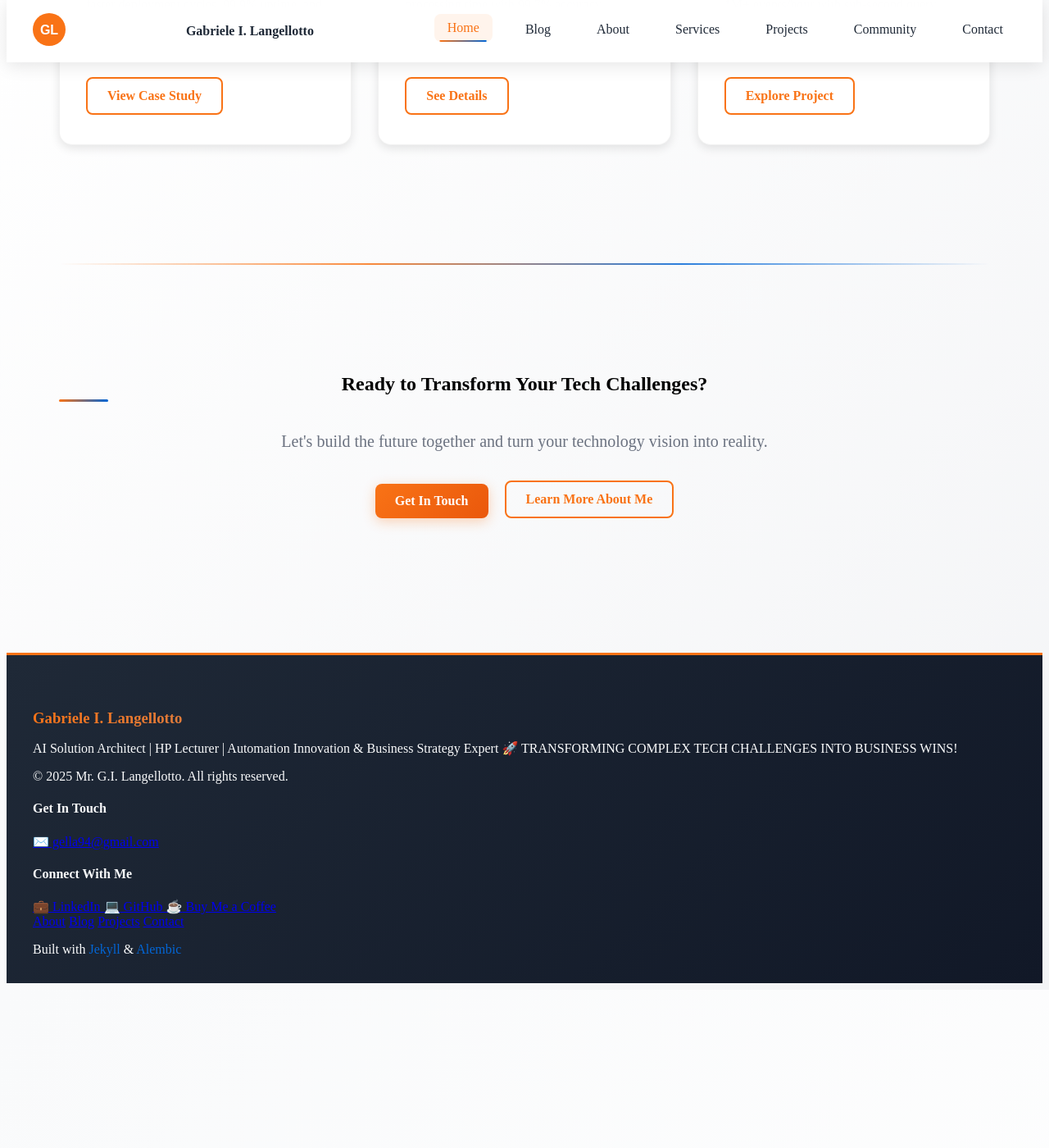
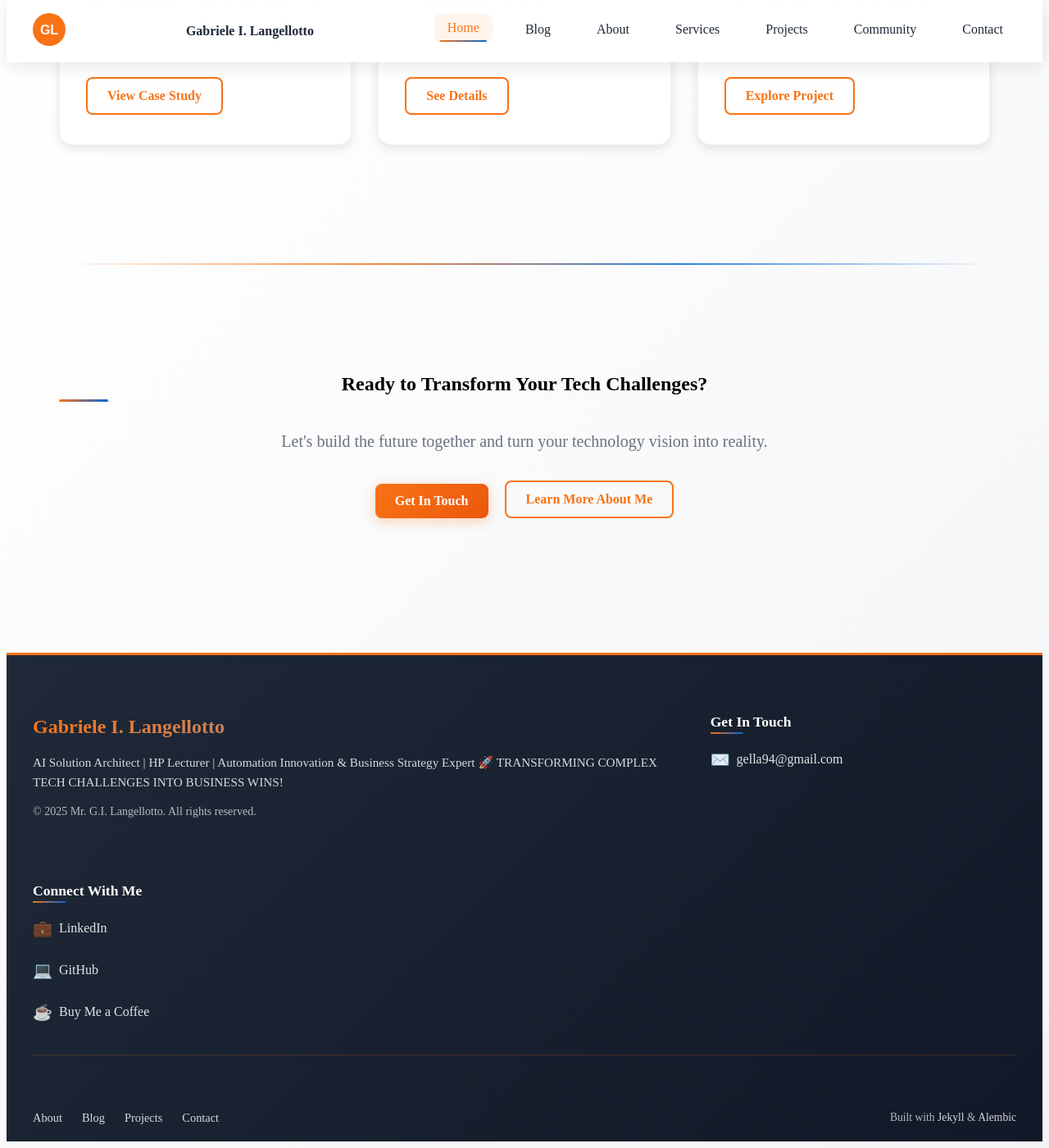
Before and after one commit to GIL794/gil794.github.io, a Jekyll site: the page built from index.md, in a window 1280 px wide and 1400 px high, scrolled down 2593 px. Shown: the whole window at 82% size. Built offline with Jekyll 4.4.1, drawn with Linux system fonts in a browser that asks for light colours; before the commit the page ends 3800 px from its top, so only the background shows below that.

Commit message:
Enhanced footer styling to align with blog design system
Co-authored-by: GIL794 <200216885+GIL794@users.noreply.github.com>

```diff
--- a/assets/css/styles.scss
+++ b/assets/css/styles.scss
@@ -568,28 +568,304 @@ section {
   padding: 3rem 0 1rem;
   margin-top: 4rem;
   border-top: 3px solid var(--primary-color);
+  position: relative;
+  overflow: hidden;
+
+  // Subtle animated background effect
+  &::before {
+    content: '';
+    position: absolute;
+    top: 0;
+    left: -100%;
+    width: 100%;
+    height: 100%;
+    background: linear-gradient(90deg, transparent, rgba(249, 115, 22, 0.05), transparent);
+    animation: footerShimmer 8s ease-in-out infinite;
+  }
 
   .footer__content {
     animation: fadeIn 0.8s ease-out;
+    position: relative;
+    z-index: 1;
   }
 
+  // Main footer section with grid layout
+  .footer__main {
+    display: grid;
+    grid-template-columns: repeat(auto-fit, minmax(280px, 1fr));
+    gap: 2.5rem;
+    margin-bottom: 2.5rem;
+    padding-bottom: 2rem;
+    border-bottom: 1px solid rgba(249, 115, 22, 0.2);
+
+    @media (max-width: 768px) {
+      grid-template-columns: 1fr;
+      gap: 2rem;
+      margin-bottom: 2rem;
+      padding-bottom: 1.5rem;
+    }
+  }
+
+  // Footer sections
+  .footer__section {
+    &--main {
+      grid-column: span 1;
+
+      @media (min-width: 1024px) {
+        grid-column: span 2;
+      }
+    }
+  }
+
+  // Footer title styling
   .footer__title {
     color: white;
     margin-bottom: 1rem;
+    font-size: 1.5rem;
+    font-weight: 700;
     background: linear-gradient(135deg, var(--primary-color), #60a5fa);
     -webkit-background-clip: text;
     -webkit-text-fill-color: transparent;
     background-clip: text;
+    line-height: 1.3;
+
+    @media (max-width: 768px) {
+      font-size: 1.3rem;
+    }
   }
 
-  .footer__social-link,
-  .footer__link {
-    transition: all var(--transition-fast);
+  // Footer description and copyright
+  .footer__description {
+    color: rgba(249, 249, 251, 0.85);
+    line-height: 1.6;
+    margin-bottom: 1rem;
+    font-size: 0.95rem;
+  }
+
+  .footer__copyright {
+    color: rgba(249, 249, 251, 0.7);
+    font-size: 0.875rem;
+    margin-top: 0.75rem;
+  }
+
+  // Footer section headings
+  .footer__heading {
+    color: white;
+    font-size: 1.1rem;
+    font-weight: 600;
+    margin-bottom: 1rem;
+    position: relative;
+    display: inline-block;
+
+    &::after {
+      content: '';
+      position: absolute;
+      bottom: -4px;
+      left: 0;
+      width: 40px;
+      height: 2px;
+      background: linear-gradient(90deg, var(--primary-color), var(--secondary-color));
+      border-radius: 2px;
+    }
+  }
+
+  // Contact section
+  .footer__contact {
+    display: flex;
+    flex-direction: column;
+    gap: 0.75rem;
+  }
+
+  .footer__email {
+    color: rgba(249, 249, 251, 0.9);
+    text-decoration: none;
+    display: inline-flex;
+    align-items: center;
+    gap: 0.5rem;
+    padding: 0.5rem 0;
+    transition: all var(--transition-normal);
+    position: relative;
+
+    &::before {
+      content: '';
+      position: absolute;
+      bottom: 0;
+      left: 0;
+      width: 0;
+      height: 2px;
+      background: linear-gradient(90deg, var(--primary-color), var(--secondary-color));
+      transition: width var(--transition-normal);
+    }
 
     &:hover {
       color: var(--primary-color);
       transform: translateX(4px);
+
+      &::before {
+        width: 100%;
+      }
+
+      .footer__icon {
+        transform: scale(1.2) rotate(5deg);
+      }
     }
+  }
+
+  // Social media section
+  .footer__social {
+    display: flex;
+    flex-direction: column;
+    gap: 0.75rem;
+  }
+
+  .footer__social-link {
+    color: rgba(249, 249, 251, 0.9);
+    text-decoration: none;
+    display: inline-flex;
+    align-items: center;
+    gap: 0.5rem;
+    padding: 0.5rem 0;
+    transition: all var(--transition-normal);
+    position: relative;
+    font-weight: 500;
+
+    &::before {
+      content: '';
+      position: absolute;
+      bottom: 0;
+      left: 0;
+      width: 0;
+      height: 2px;
+      background: linear-gradient(90deg, var(--primary-color), var(--secondary-color));
+      transition: width var(--transition-normal);
+    }
+
+    &:hover {
+      color: var(--primary-color);
+      transform: translateX(4px);
+
+      &::before {
+        width: 100%;
+      }
+
+      .footer__icon {
+        transform: scale(1.2) rotate(5deg);
+      }
+    }
+  }
+
+  // Footer icons
+  .footer__icon {
+    font-size: 1.2em;
+    transition: transform var(--transition-normal);
+    display: inline-block;
+  }
+
+  // Footer bottom bar
+  .footer__bottom {
+    display: flex;
+    justify-content: space-between;
+    align-items: center;
+    flex-wrap: wrap;
+    gap: 1.5rem;
+    padding-top: 1.5rem;
+
+    @media (max-width: 768px) {
+      flex-direction: column;
+      text-align: center;
+      gap: 1rem;
+      padding-top: 1rem;
+    }
+  }
+
+  // Footer links
+  .footer__links {
+    display: flex;
+    flex-wrap: wrap;
+    gap: 1.5rem;
+    align-items: center;
+
+    @media (max-width: 768px) {
+      justify-content: center;
+      gap: 1rem;
+    }
+  }
+
+  .footer__link {
+    color: rgba(249, 249, 251, 0.85);
+    text-decoration: none;
+    font-weight: 500;
+    font-size: 0.9rem;
+    position: relative;
+    padding: 0.25rem 0;
+    transition: all var(--transition-normal);
+
+    &::after {
+      content: '';
+      position: absolute;
+      bottom: 0;
+      left: 50%;
+      width: 0;
+      height: 2px;
+      background: linear-gradient(90deg, var(--primary-color), var(--secondary-color));
+      transform: translateX(-50%);
+      transition: width var(--transition-normal);
+    }
+
+    &:hover {
+      color: var(--primary-color);
+
+      &::after {
+        width: 100%;
+      }
+    }
+  }
+
+  // Footer attribution
+  .footer__attribution {
+    color: rgba(249, 249, 251, 0.7);
+    font-size: 0.85rem;
+
+    a {
+      color: rgba(249, 249, 251, 0.85);
+      text-decoration: none;
+      transition: color var(--transition-fast);
+      position: relative;
+
+      &::after {
+        content: '';
+        position: absolute;
+        bottom: -1px;
+        left: 0;
+        width: 0;
+        height: 1px;
+        background: var(--primary-color);
+        transition: width var(--transition-normal);
+      }
+
+      &:hover {
+        color: var(--primary-color);
+
+        &::after {
+          width: 100%;
+        }
+      }
+    }
+
+    p {
+      margin: 0;
+      line-height: 1.6;
+    }
+  }
+}
+
+// Footer shimmer animation
+@keyframes footerShimmer {
+  0% {
+    left: -100%;
+  }
+  50%, 100% {
+    left: 100%;
   }
 }
 
```
